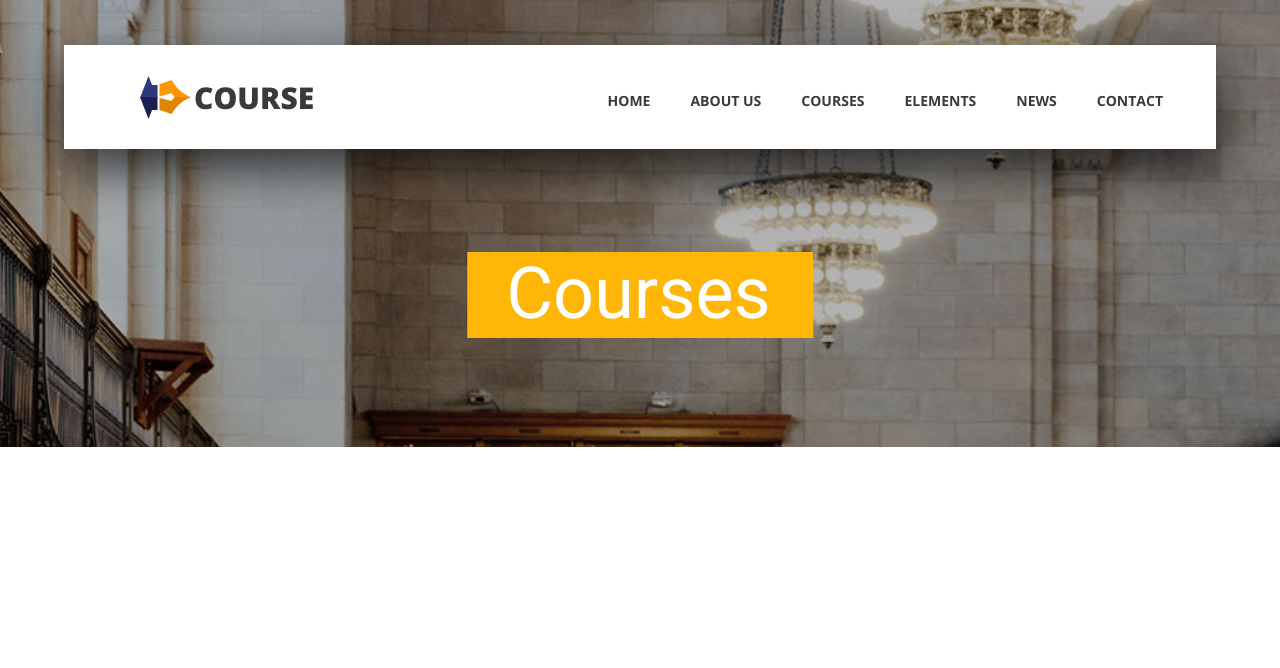
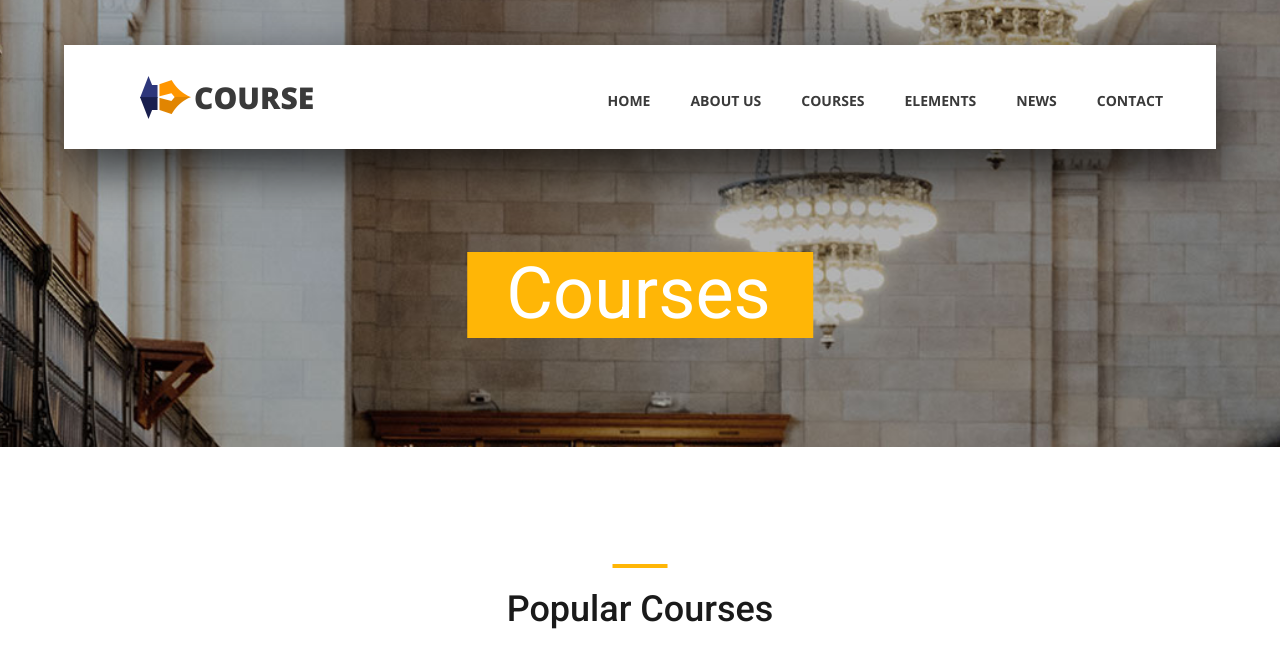
Before and after one commit to HoaHyNgoc/courses-review-site, a React (Create React App) app in the folder academics-review-app/: page / in a window 1280 px wide. Shown: the top 668 px of the page. Built offline with nearby package versions, Linux system fonts and the light colour scheme.

Commit message:
create component header courses popular of courses page

```diff
--- a/academics-review-app/src/components/page_courses/ComponentsPageCourses.js
+++ b/academics-review-app/src/components/page_courses/ComponentsPageCourses.js
@@ -1,11 +1,13 @@
 import React, { Component } from "react";
 import PageCoursesHeader from "./child_page_courses/PageCoursesHeader";
+import PageCoursesPopular from "./child_page_courses/PageCoursesPopular";
 
 class ComponentsPageCourses extends Component {
   render() {
     return (
       <div>
         <PageCoursesHeader />
+        <PageCoursesPopular />
       </div>
     );
   }
--- /dev/null
+++ b/academics-review-app/src/components/page_courses/child_page_courses/PageCoursesPopular.js
@@ -0,0 +1,28 @@
+import React, { Component } from "react";
+
+class PageCoursesPopular extends Component {
+  ComponentHeaderPopular = () => {
+    return (
+      <div className="row">
+        <div className="col">
+          <div className="section_title text-center">
+            <h1>Popular Courses</h1>
+          </div>
+        </div>
+      </div>
+    );
+  };
+
+  render() {
+    return (
+      <div className="popular page_section">
+        <div className="container">
+            {this.ComponentHeaderPopular()}
+
+        </div>
+      </div>
+    );
+  }
+}
+
+export default PageCoursesPopular;
```
